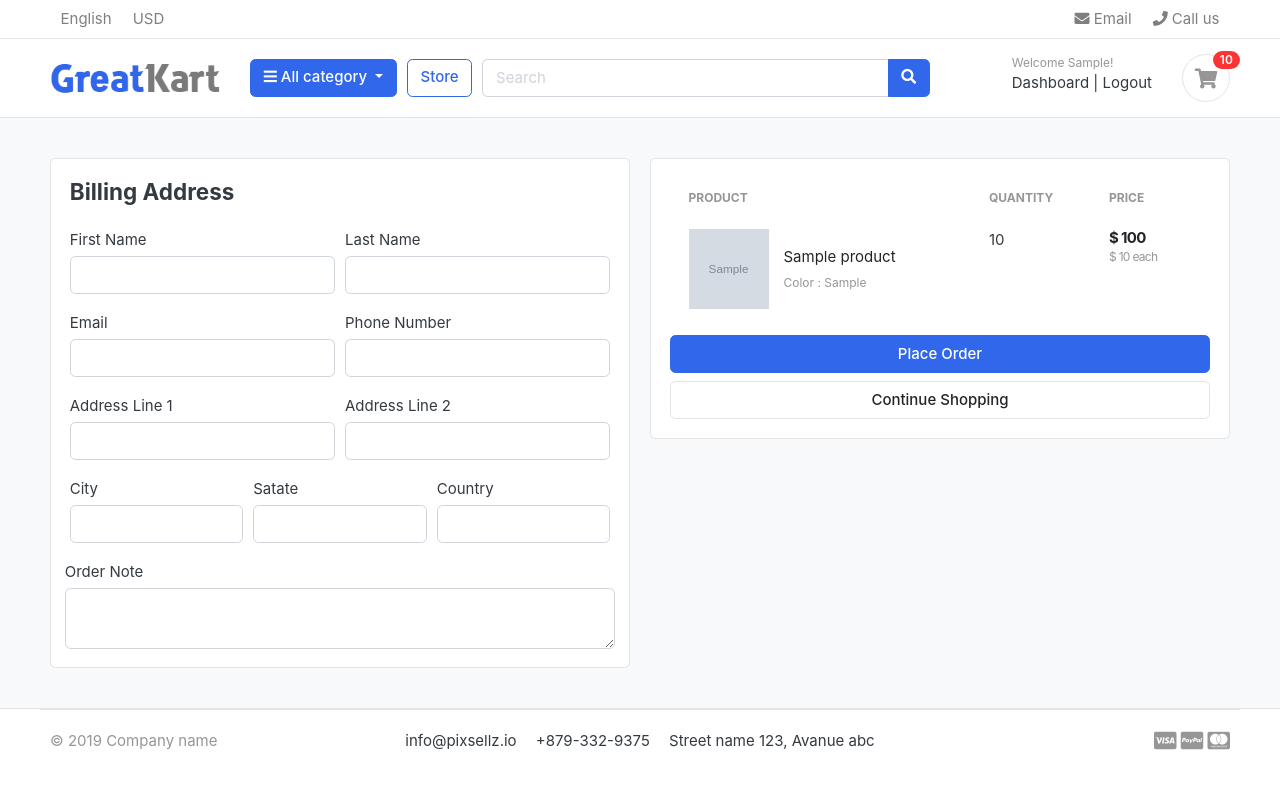
After one commit to Ziraad/greatkart-django, a Django app: page /cart/checkout/ in a window 1280 px wide. The commit adds this page. Run offline with Django 3.2, Linux system fonts and the light colour scheme; a user stored in the database is signed in; tables that the repository leaves empty hold one stand-in row (values such as "Sample post"); grey boxes marked "Sample" are stand-in pictures; some libraries are stand-ins or nearby versions; some web fonts are replaced.

Commit message:
handles cart and checkout page for the logged in users

```diff
--- a/carts/context_processors.py
+++ b/carts/context_processors.py
@@ -9,7 +9,10 @@ def counter(request):
     else:
         try:
             cart = Cart.objects.filter(cart_id=_cart_id(request))
-            cart_items = CartItem.objects.all().filter(cart=cart[:1])
+            if request.user.is_authenticated:
+                cart_items = CartItem.objects.all().filter(user=request.user)
+            else:
+                cart_items = CartItem.objects.all().filter(cart=cart[:1])
 
             for cart_item in cart_items:
                 cart_count += cart_item.quantity
--- a/carts/models.py
+++ b/carts/models.py
@@ -1,5 +1,6 @@
 from django.db import models
 from store.models import Product, Variation
+from accounts.models import Account
 
 # Create your models here.
 class Cart(models.Model):
@@ -11,9 +12,10 @@ class Cart(models.Model):
 
 
 class CartItem(models.Model):
+    user = models.ForeignKey(Account, on_delete=models.CASCADE, null=True)
     product = models.ForeignKey(Product, on_delete=models.CASCADE)
     variations = models.ManyToManyField(Variation, blank=True)
-    cart = models.ForeignKey(Cart, on_delete=models.CASCADE)
+    cart = models.ForeignKey(Cart, on_delete=models.CASCADE, null=True)
     quantity = models.IntegerField()
     is_active = models.BooleanField(default=True)
 
--- a/carts/urls.py
+++ b/carts/urls.py
@@ -7,4 +7,5 @@ urlpatterns = [
     path('add_cart/<int:product_id>/', views.add_cart, name='add_cart'),
     path('remove_cart/<int:product_id>/<int:cart_item_id>/', views.remove_cart, name='remove_cart'),
     path('remove_cart_item/<int:product_id>/<int:cart_item_id>/', views.remove_cart_item, name='remove_cart_item'),
+    path('checkout/', views.checkout, name='checkout'),
 ]
--- a/carts/views.py
+++ b/carts/views.py
@@ -3,8 +3,8 @@ from django.http import HttpResponse
 from django.core.exceptions import ObjectDoesNotExist
 from store.models import Product, Variation
 from .models import Cart, CartItem
+from django.contrib.auth.decorators import login_required
 # Create your views here.
-
 
 def _cart_id(request):
     cart = request.session.session_key
@@ -13,74 +13,135 @@ def _cart_id(request):
     return cart
 
 def add_cart(request, product_id):
+    current_user = request.user
     product = Product.objects.get(id=product_id) # get the product
-    product_variation = []
-    if request.method == 'POST':
-        for item in request.POST:
-            key = item
-            value = request.POST[key]
 
-            try:
-                variation = Variation.objects.get(variation_category__iexact=key, variation_value__iexact=value)
-                product_variation.append(variation)
-            except:
-                pass
+    # If the user is authenticated
+    if current_user.is_authenticated:
+        product_variation = []
+        if request.method == 'POST':
+            for item in request.POST:
+                key = item
+                value = request.POST[key]
 
-    try:
-        cart = Cart.objects.get(cart_id=_cart_id(request)) # get the cart using the cart_id present in the session
-    except Cart.DoesNotExist:
-        cart = Cart.objects.create(
-            cart_id = _cart_id(request),
-        )
-    cart.save()
+                try:
+                    variation = Variation.objects.get(variation_category__iexact=key, variation_value__iexact=value)
+                    product_variation.append(variation)
+                except:
+                    pass
 
-    is_cart_item_exists = CartItem.objects.filter(product=product, cart=cart).exists()
-    if is_cart_item_exists:
-        cart_item = CartItem.objects.filter(product=product, cart=cart)
-        # existing_variations -> database
-        # current variation -> product_variation
-        # item_id -> database
-        ex_var_list = []
-        id = []
-        for item in cart_item:
-            existing_variation = item.variations.all()
-            ex_var_list.append(list(existing_variation))
-            id.append(item.id)
 
-        if product_variation in ex_var_list:
-            # increase the cart_item quantity
-            index = ex_var_list.index(product_variation)
-            item_id = id[index]
-            item = CartItem.objects.get(product=product, id=item_id)
-            item.quantity += 1
-            item.save()
+        is_cart_item_exists = CartItem.objects.filter(product=product, user=current_user).exists()
+        if is_cart_item_exists:
+            cart_item = CartItem.objects.filter(product=product, user=current_user)
+            ex_var_list = []
+            id = []
+            for item in cart_item:
+                existing_variation = item.variations.all()
+                ex_var_list.append(list(existing_variation))
+                id.append(item.id)
+
+            if product_variation in ex_var_list:
+                # increase the cart_item quantity
+                index = ex_var_list.index(product_variation)
+                item_id = id[index]
+                item = CartItem.objects.get(product=product, id=item_id)
+                item.quantity += 1
+                item.save()
+            else:
+                item = CartItem.objects.create(product=product, quantity=1, user=current_user)
+                if len(product_variation) > 0:
+                    item.variations.clear()
+                    item.variations.add(*product_variation)
+                item.save()
+
         else:
-            item = CartItem.objects.create(product=product, quantity=1, cart=cart)
+            cart_item = CartItem.objects.create(
+                product = product,
+                quantity = 1,
+                user = current_user
+            )
             if len(product_variation) > 0:
-                item.variations.clear()
-                item.variations.add(*product_variation)
-            item.save()
+                cart_item.variations.clear()
+                cart_item.variations.add(*product_variation)
+            cart_item.save()
 
+        return redirect('cart')
+
+    # If the user is not authenticated
     else:
-        cart_item = CartItem.objects.create(
-            product = product,
-            quantity = 1,
-            cart = cart
-        )
-        if len(product_variation) > 0:
-            cart_item.variations.clear()
-            cart_item.variations.add(*product_variation)
-        cart_item.save()
+        product_variation = []
+        if request.method == 'POST':
+            for item in request.POST:
+                key = item
+                value = request.POST[key]
 
-    return redirect('cart')
+                try:
+                    variation = Variation.objects.get(variation_category__iexact=key, variation_value__iexact=value)
+                    product_variation.append(variation)
+                except:
+                    pass
+
+        try:
+            cart = Cart.objects.get(cart_id=_cart_id(request)) # get the cart using the cart_id present in the session
+        except Cart.DoesNotExist:
+            cart = Cart.objects.create(
+                cart_id = _cart_id(request),
+            )
+        cart.save()
+
+        is_cart_item_exists = CartItem.objects.filter(product=product, cart=cart).exists()
+        if is_cart_item_exists:
+            cart_item = CartItem.objects.filter(product=product, cart=cart)
+            # existing_variations -> database
+            # current variation -> product_variation
+            # item_id -> database
+            ex_var_list = []
+            id = []
+            for item in cart_item:
+                existing_variation = item.variations.all()
+                ex_var_list.append(list(existing_variation))
+                id.append(item.id)
+
+            if product_variation in ex_var_list:
+                # increase the cart_item quantity
+                index = ex_var_list.index(product_variation)
+                item_id = id[index]
+                item = CartItem.objects.get(product=product, id=item_id)
+                item.quantity += 1
+                item.save()
+            else:
+                item = CartItem.objects.create(product=product, quantity=1, cart=cart)
+                if len(product_variation) > 0:
+                    item.variations.clear()
+                    item.variations.add(*product_variation)
+                item.save()
+
+        else:
+            cart_item = CartItem.objects.create(
+                product = product,
+                quantity = 1,
+                cart = cart
+            )
+            if len(product_variation) > 0:
+                cart_item.variations.clear()
+                cart_item.variations.add(*product_variation)
+            cart_item.save()
+
+        return redirect('cart')
 
 
 def remove_cart(request, product_id, cart_item_id):
-    cart = Cart.objects.get(cart_id=_cart_id(request))
+
     product = get_object_or_404(Product, id=product_id)
 
     try:
-        cart_item = CartItem.objects.get(product=product, cart=cart, id=cart_item_id)
+        if request.user.is_authenticated:
+            cart_item = CartItem.objects.get(product=product, user=request.user, id=cart_item_id)
+
+        else:
+            cart = Cart.objects.get(cart_id=_cart_id(request))
+            cart_item = CartItem.objects.get(product=product,cart=cart, id=cart_item_id)
 
         if cart_item.quantity > 1:
             cart_item.quantity -= 1
@@ -94,9 +155,13 @@ def remove_cart(request, product_id, cart_item_id):
 
 
 def remove_cart_item(request, product_id, cart_item_id):
-    cart = Cart.objects.get(cart_id=_cart_id(request))
     product = get_object_or_404(Product, id=product_id)
-    cart_item = CartItem.objects.get(product=product, cart=cart, id=cart_item_id)
+
+    if request.user.is_authenticated:
+        cart_item = CartItem.objects.get(product=product, user=request.user, id=cart_item_id)
+    else:
+        cart = Cart.objects.get(cart_id=_cart_id(request))
+        cart_item = CartItem.objects.get(product=product, cart=cart, id=cart_item_id)
 
     cart_item.delete()
 
@@ -107,8 +172,12 @@ def cart(request, total=0, quantity=0, cart_items=None):
     try:
         tax = 0
         grand_total = 0
-        cart = Cart.objects.get(cart_id=_cart_id(request))
-        cart_items = CartItem.objects.filter(cart=cart, is_active=True)
+
+        if request.user.is_authenticated:
+            cart_items = CartItem.objects.filter(user=request.user, is_active=True)
+        else:
+            cart = Cart.objects.get(cart_id=_cart_id(request))
+            cart_items = CartItem.objects.filter(cart=cart, is_active=True)
 
         for cart_item in cart_items:
             total += (cart_item.product.price * cart_item.quantity)
@@ -130,3 +199,36 @@ def cart(request, total=0, quantity=0, cart_items=None):
 
 
     return render(request, 'store/cart.html', context)
+
+
+
+@login_required(login_url='login')
+def checkout(request, total=0, quantity=0, cart_items=None):
+    try:
+        tax = 0
+        grand_total = 0
+
+        if request.user.is_authenticated:
+            cart_items = CartItem.objects.filter(user=request.user, is_active=True)
+        else:
+            cart = Cart.objects.get(cart_id=_cart_id(request))
+            cart_items = CartItem.objects.filter(cart=cart, is_active=True)
+
+        for cart_item in cart_items:
+            total += (cart_item.product.price * cart_item.quantity)
+            quantity += cart_item.quantity
+
+        tax = (2 * total) / 100
+        grand_total = total + tax
+
+    except ObjectDoesNotExist:
+        pass # just ignore
+
+    context = {
+        'total': total,
+        'quantity': quantity,
+        'cart_items': cart_items,
+        'tax': tax,
+        'grand_total': grand_total,
+    }
+    return render(request, 'store/checkout.html', context)
--- a/templates/store/cart.html
+++ b/templates/store/cart.html
@@ -100,7 +100,7 @@
             <p class="text-center mb-3">
               <img src="{% static './images/misc/payments.png' %}" height="26">
             </p>
-            <a href="./place-order.html" class="btn btn-primary btn-block"> Checkout </a>
+            <a href="{% url 'checkout' %}" class="btn btn-primary btn-block"> Checkout </a>
             <a href="{% url 'store' %}" class="btn btn-light btn-block">Continue Shopping</a>
           </div> <!-- card-body.// -->
         </div> <!-- card.// -->
--- /dev/null
+++ b/templates/store/checkout.html
@@ -0,0 +1,136 @@
+{% extends 'base.html' %}
+{% load static %}
+
+
+{% block content %}
+<section class="section-content padding-y bg">
+  <div class="container">
+
+    <!-- ============================ COMPONENT 1 ================================= -->
+
+    <div class="row">
+      <aside class="col-lg-6">
+        <div class="card">
+          <div class="card-body">
+            <h4 class="card-title mb-4">Billing Address</h4>
+            <form class="form" action="index.html" method="post">
+
+              <div class="form-row">
+                <div class="col form-group">
+                  <label for="">First Name</label>
+                  <input type="text" name="first_name" class="form-control" required>
+                </div>
+                <div class="col form-group">
+                  <label for="">Last Name</label>
+                  <input type="text" name="last_name" class="form-control" required>
+                </div>
+              </div>
+
+              <div class="form-row">
+                <div class="col form-group">
+                  <label for="">Email</label>
+                  <input type="email" name="email" class="form-control" required>
+                </div>
+                <div class="col form-group">
+                  <label for="">Phone Number</label>
+                  <input type="text" name="phone" class="form-control" required>
+                </div>
+              </div>
+
+              <div class="form-row">
+                <div class="col form-group">
+                  <label for="">Address Line 1</label>
+                  <input type="text" name="address_line_1" class="form-control" required>
+                </div>
+                <div class="col form-group">
+                  <label for="">Address Line 2</label>
+                  <input type="text" name="address_line_2" class="form-control">
+                </div>
+              </div>
+
+              <div class="form-row">
+                <div class="col form-group">
+                  <label for="">City</label>
+                  <input type="text" name="city" class="form-control">
+                </div>
+                <div class="col form-group">
+                  <label for="">Satate</label>
+                  <input type="text" name="state" class="form-control">
+                </div>
+                <div class="col form-group">
+                  <label for="">Country</label>
+                  <input type="text" name="country" class="form-control">
+                </div>
+              </div>
+
+              <div class="form-row">
+                  <label for="">Order Note</label>
+                  <textarea name="order_note" rows="2" class="form-control"></textarea>
+              </div>
+
+            </form>
+          </div>
+        </div> <!-- card.// -->
+
+      </aside> <!-- col.// -->
+      <aside class="col-lg-6">
+
+        <div class="card">
+          <div class="card-body">
+            <table class="table table-borderless table-shopping-cart">
+              <thead class="text-muted">
+                <tr class="small text-uppercase">
+                  <th scope="col">Product</th>
+                  <th scope="col" width="120">Quantity</th>
+                  <th scope="col" width="120">Price</th>
+                </tr>
+              </thead>
+              <tbody>
+                {% for cart_item in cart_items %}
+                <tr>
+                  <td>
+
+                    <figure class="itemside align-items-center">
+                      <div class="aside"><img src="{{ cart_item.product.images.url }}" class="img-sm"></div>
+                      <figcaption class="info">
+                        <a href="{{ cart_item.product.get_url }}" class="title text-dark">{{ cart_item.product.product_name}}</a>
+                        <p class="text-muted small">
+                          {% if cart_item.variations.all %}
+                          {% for item in cart_item.variations.all %}
+                          {{ item.variation_category | capfirst }} : {{ item.variation_value }} <br>
+                          {% endfor %}
+                          {% endif %}
+                        </p>
+                      </figcaption>
+                    </figure>
+                  </td>
+                  <td>
+                    {{ cart_item.quantity }}
+                  </td>
+                  <td>
+                    <div class="price-wrap">
+                      <var class="price">$ {{ cart_item.sub_total }}</var>
+                      <small class="text-muted"> $ {{ cart_item.product.price }} each </small>
+                    </div> <!-- price-wrap .// -->
+                  </td>
+                </tr>
+                {% endfor %}
+              </tbody>
+            </table>
+            <a href="{% url 'checkout' %}" class="btn btn-primary btn-block"> Place Order </a>
+            <a href="{% url 'store' %}" class="btn btn-light btn-block">Continue Shopping</a>
+          </div> <!-- card-body.// -->
+        </div> <!-- card.// -->
+
+      </aside> <!-- col.// -->
+
+
+    </div> <!-- row.// -->
+
+    <!-- ============================ COMPONENT 1 END .// ================================= -->
+
+  </div> <!-- container .//  -->
+</section>
+<!-- ========================= SECTION CONTENT END// ========================= -->
+
+{% endblock %}
```
Also changed, not shown: accounts/views.py (+56 -1 lines), carts/migrations/0003_auto_20220421_2126.py (added).
